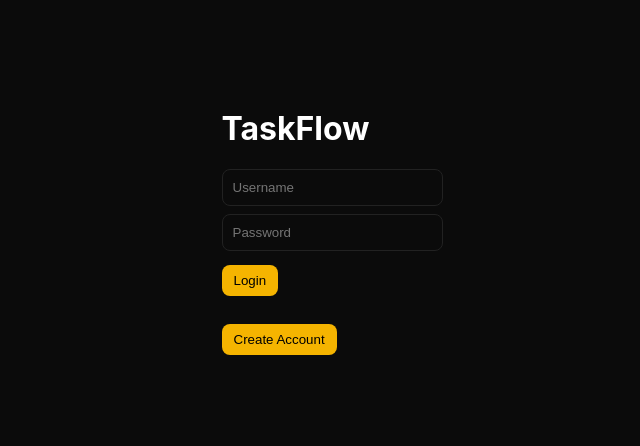
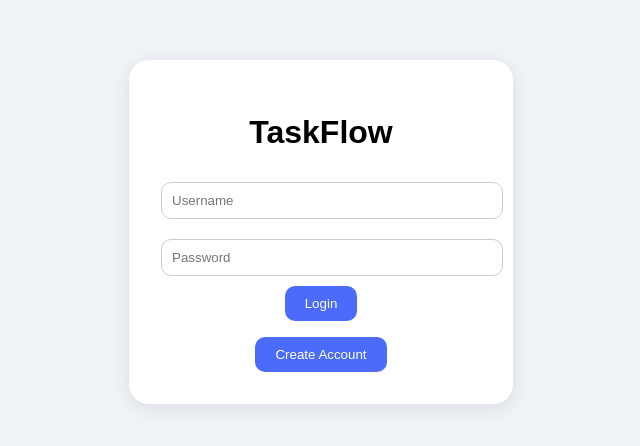
Before and after one commit to rehansheikh000004-lab/taskflow, a React (Vite) app in the folder frontend/: page / in a window 1280 px wide. Shown: the part 176-622 px from the top of the page, without its empty margins (319-959 px from the left). Built offline with nearby package versions, Linux system fonts and the light colour scheme.

Commit message:
Update style.css

```diff
--- a/frontend/src/style.css
+++ b/frontend/src/style.css
@@ -1,11 +1,34 @@
-body { font-family: Inter, system-ui, -apple-system; background:#0b0b0b; color:#fff; display:flex; align-items:center; justify-content:center; height:100vh; margin:0;}
-.app { width:880px; display:flex; gap:20px; align-items:flex-start; flex-direction:column; }
-.authBox { display:flex; gap:20px; }
-.card { background:#121212; padding:20px; border-radius:12px; width:360px; box-shadow:0 6px 18px rgba(0,0,0,0.6); }
-input { display:block; width:100%; padding:10px; margin:8px 0; border-radius:8px; border:1px solid #222; background:#0b0b0b; color:#fff; }
-button { padding:8px 12px; background:#f5b400; color:black; border:none; border-radius:8px; cursor:pointer; margin:6px 0; }
-.toggle { color:#9ecbff; cursor:pointer; }
-.ok { color:#7fffd4; } .err { color:#ff6b6b; }
-.taskList { list-style:none; padding:0; margin-top:12px; }
-.taskList li { display:flex; justify-content:space-between; align-items:center; padding:8px; border-radius:8px; border:1px solid #222; margin-bottom:8px; }
-.taskList li.completed { opacity:0.7; text-decoration:line-through; }
+body {
+  font-family: "Poppins", sans-serif;
+  background: #f0f4f9;
+  display: flex;
+  justify-content: center;
+  align-items: center;
+  height: 100vh;
+}
+
+.container {
+  background: white;
+  padding: 2rem;
+  border-radius: 20px;
+  box-shadow: 0 4px 20px rgba(0,0,0,0.1);
+  text-align: center;
+  width: 320px;
+}
+
+input {
+  width: 100%;
+  padding: 10px;
+  margin: 10px 0;
+  border-radius: 10px;
+  border: 1px solid #ccc;
+}
+
+button {
+  padding: 10px 20px;
+  background: #4b6bfb;
+  color: white;
+  border: none;
+  border-radius: 10px;
+  cursor: pointer;
+}
```
